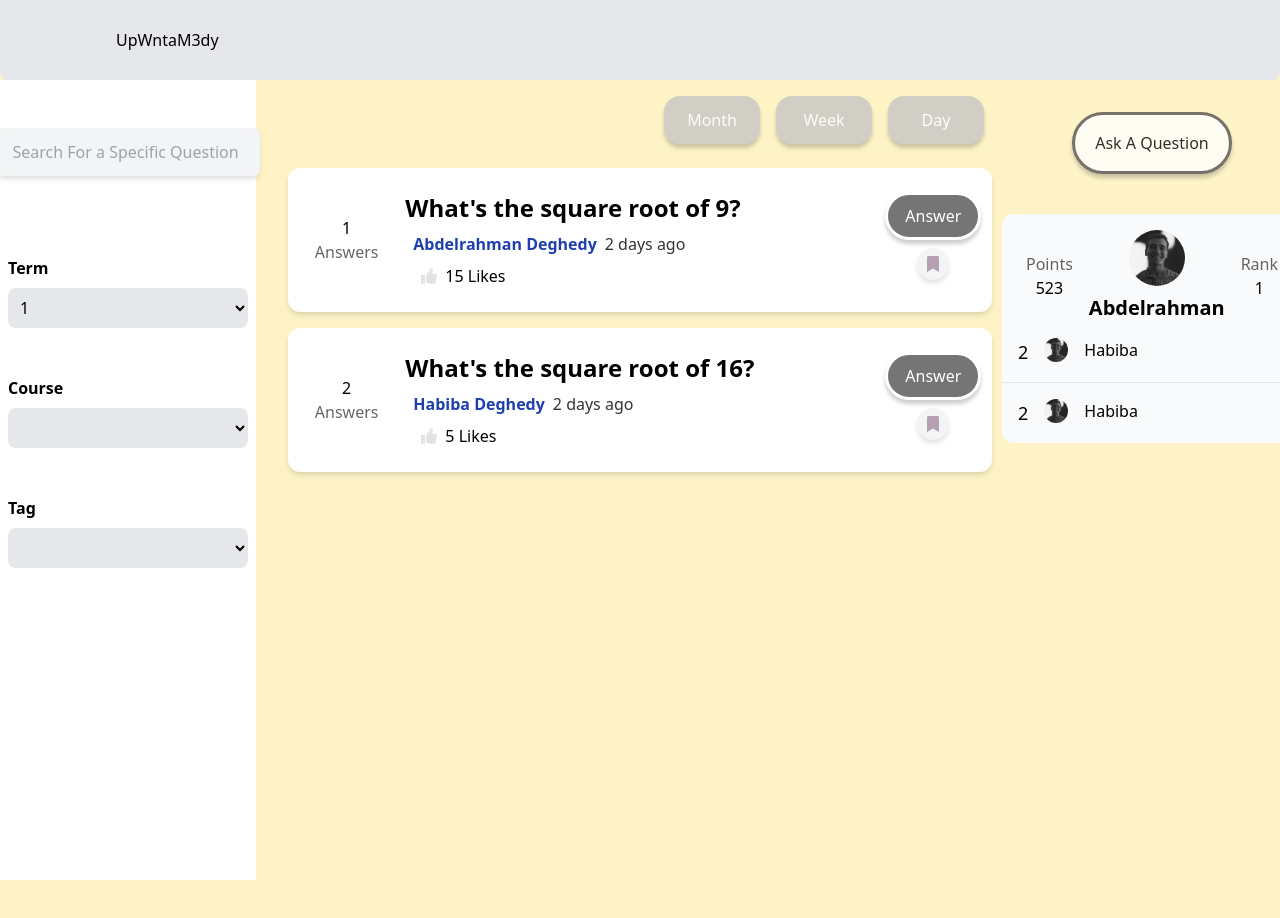
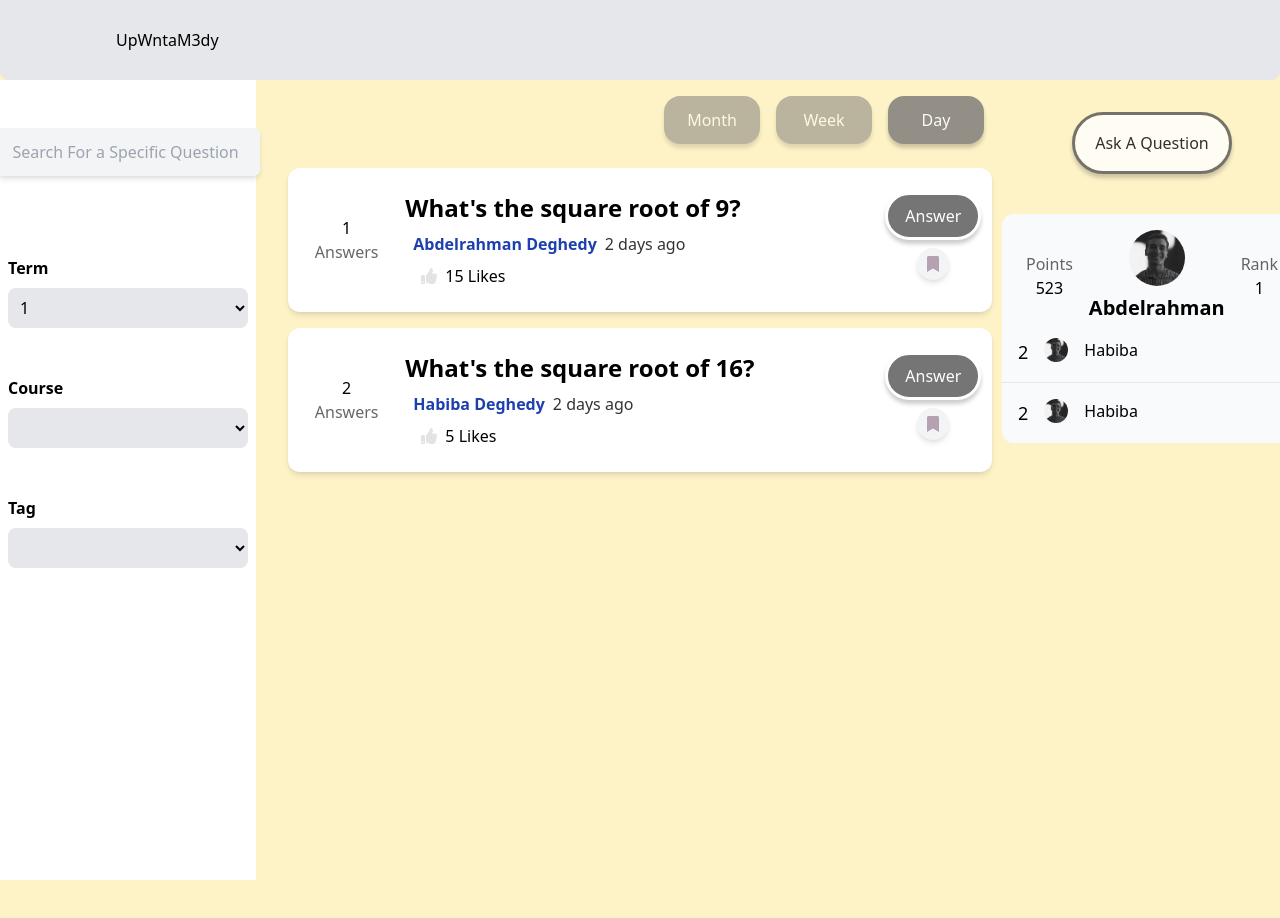
Before and after one commit to AbdelrahmanDeghedy/UpWntaM3dy, a Vue app in the folder upwntam3dy/: page /questions in a window 1280 px wide. Shown: the top 918 px of the page. Built offline with nearby package versions, Linux system fonts and the light colour scheme.

Commit message:
Handled the filter buttons switching

```diff
--- a/upwntam3dy/src/components/Questions.vue
+++ b/upwntam3dy/src/components/Questions.vue
@@ -2,9 +2,33 @@
   <div>
     <!-- Filter By Date Buttons -->
     <div class="flex justify-end">
-      <the-button class="mr-4" content="Month" type="ternary" size="small" />
-      <the-button class="mr-4" content="Week" type="ternary" size="small" />
-      <the-button class="mr-4" content="Day" type="ternary" size="small" />
+      <the-button
+        @click="handleActiveBtns(0)"
+        :disabled="btnStates[0]"
+        class="mr-4"
+        content="Month"
+        :key="change"
+        type="ternary"
+        size="small"
+      />
+      <the-button
+        @click="handleActiveBtns(1)"
+        :disabled="btnStates[1]"
+        class="mr-4"
+        :key="change"
+        content="Week"
+        type="ternary"
+        size="small"
+      />
+      <the-button
+        @click="handleActiveBtns(2)"
+        class="mr-4"
+        :disabled="btnStates[2]"
+        :key="change"
+        content="Day"
+        type="ternary"
+        size="small"
+      />
     </div>
     <!-- Question cards -->
     <div class="flex flex-col mt-4 h-screen">
@@ -26,13 +50,32 @@ export default {
     TheButton,
     QuestionCard,
   },
-  methods: {
+  data() {
+    return {
+      activeBtn: "Day",
+      btnStates: [true, true, false],
+      change: 0
+    };
+  },
+  mounted () {
     //
   },
-  data() {
-    return {
-      //
-    };
+  methods: {
+    handleFilter(type) {
+      this.activeBtn = type;
+    },
+    handleActiveBtns(val) {
+      this.btnStates.forEach((btnState, index) => {
+        this.btnStates[val] = false;
+        index !== val && (this.btnStates[index] = true);
+      })
+      this.change = Math.random();
+    },
   },
 };
 </script>
+
+<style scoped>
+.clicked {
+}
+</style>
--- a/upwntam3dy/src/components/TheButton.vue
+++ b/upwntam3dy/src/components/TheButton.vue
@@ -1,7 +1,8 @@
 <template>
   <button
+    ref="btn"
     :class="
-      `flex items-center justify-center UpWntaM3dyButton__btn-${type} UpWntaM3dyButton__${size}-size opacity-80 hover:opacity-100`
+      `flex items-center justify-center UpWntaM3dyButton__btn-${type} UpWntaM3dyButton__${size}-size opacity-80 hover:opacity-100 transition-all`
     "
   >
     {{ content }}
@@ -14,6 +15,11 @@ const buttonsSizes = ["large", "small"];
 
 export default {
   props: {
+    disabled : {
+      type: Boolean,
+      required: false,
+      default : false
+    },
     content: {
       type: String,
       required: true,
@@ -41,6 +47,15 @@ export default {
       //
     };
   },
+  mounted(){
+    this.disabled && (this.disabledEffect());
+  },
+  methods: {
+    disabledEffect(){
+      this.$refs.btn.classList.remove("opacity-80", "hover:opacity-100");
+      this.$refs.btn.classList.add(`opacity-50`);
+    },
+  }
 };
 </script>
 
@@ -63,7 +78,7 @@ export default {
 }
 
 .UpWntaM3dyButton__btn-ternary {
-  background: #c6c6c6;
+  background: #797777;
   box-shadow: 0px 4px 4px rgba(0, 0, 0, 0.25);
   border-radius: 1rem;
   padding: 1rem;
```
